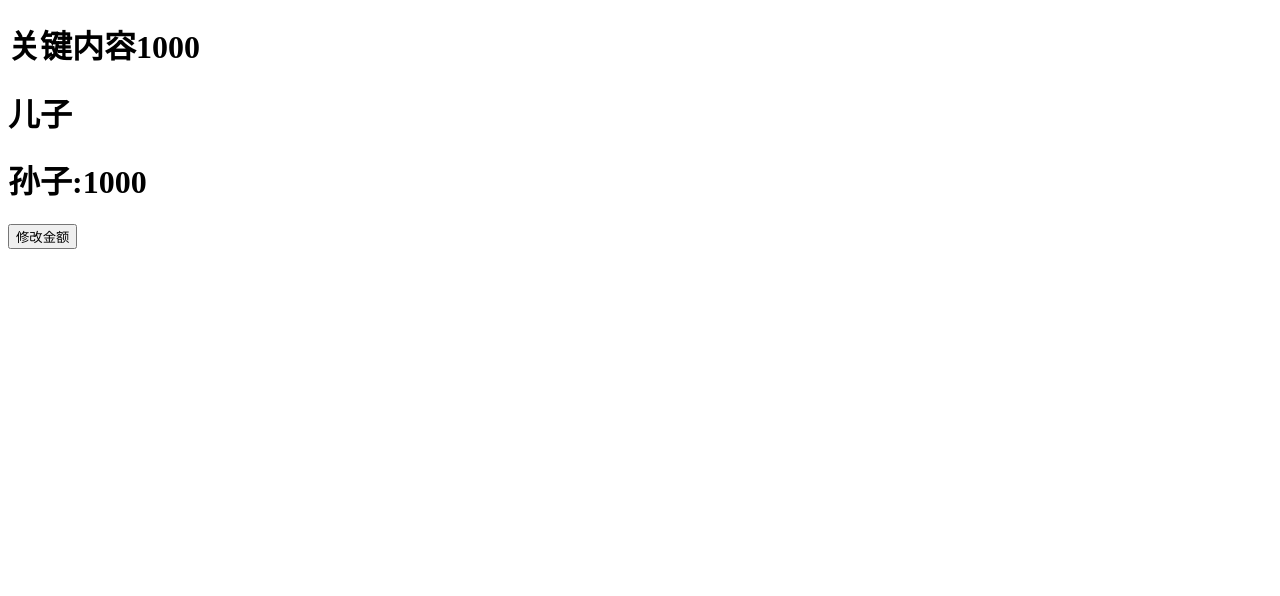
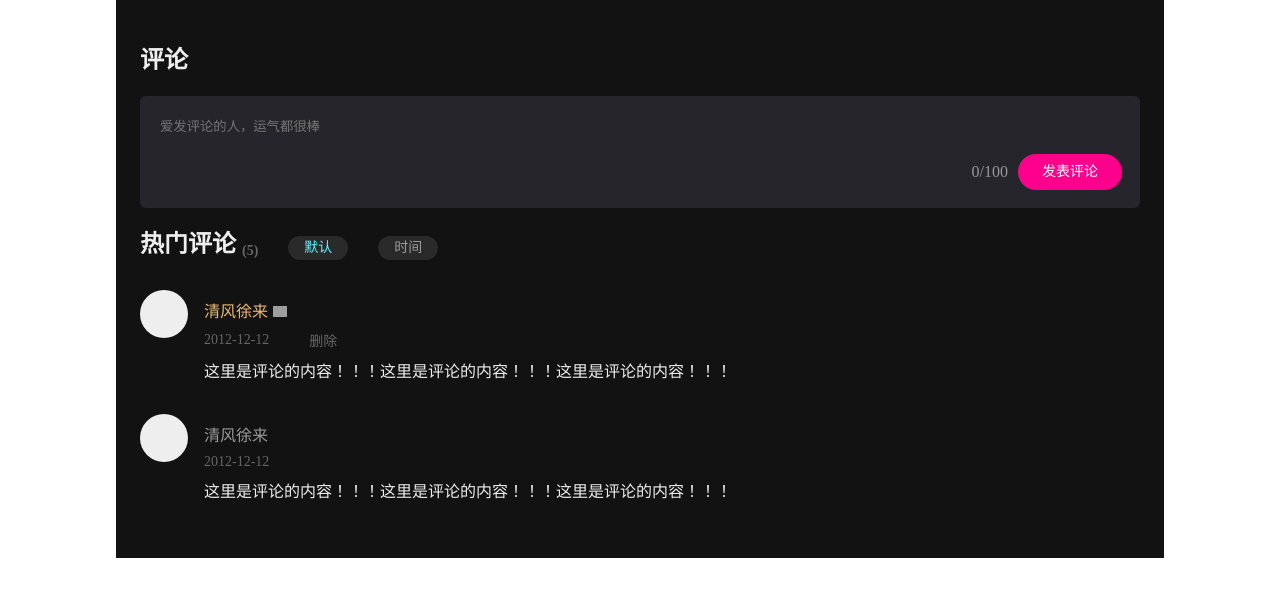
Before and after one commit to maguibing/react-study, a React (Create React App) app in the folder react-第三天/: page / in a window 1280 px wide. Shown: the top 596 px of the page. Built offline with nearby package versions, Linux system fonts and the light colour scheme; grey boxes are pictures that could not be loaded.

Commit message:
评论组件拆分

```diff
--- /dev/null
+++ b/react-第三天/src/context/components/CommentHead.jsx
@@ -0,0 +1,11 @@
+const CommentHead = () => {
+    return (
+      <h3 className="comm-head">
+        热门评论<sub>(5)</sub>
+        <span className="active">默认</span>
+        <span>时间</span>
+      </h3>
+    );
+  };
+
+  export default CommentHead;
--- /dev/null
+++ b/react-第三天/src/context/components/CommentInput.jsx
@@ -0,0 +1,17 @@
+const CommentInput = () => {
+    return (
+      <>
+        <h3 className="comm-head">评论</h3>
+        <div className="comm-input">
+          <textarea placeholder="爱发评论的人，运气都很棒" >
+          </textarea>
+          <div className="foot">
+              <div className="word">0/100</div>
+              <div className="btn">发表评论</div>
+          </div>
+        </div>
+      </>
+    )
+  }
+
+  export default CommentInput
--- /dev/null
+++ b/react-第三天/src/context/components/CommentList.jsx
@@ -0,0 +1,40 @@
+const CommentList = () => {
+    return (
+      <ul className="comm-list">
+        <li className="comm-item">
+          <div className="avatar"></div>
+          <div className="info">
+            <p className="name vip">
+              清风徐来
+              <img alt="" src="https://gw.alicdn.com/tfs/TB1c5JFbGSs3KVjSZPiXXcsiVXa-48-48.png" />
+            </p>
+            <p className="time">
+              <span>2012-12-12</span>
+              <span className="iconfont icon-collect"></span>
+              <span className="del">删除</span>
+            </p>
+            <p>
+              这里是评论的内容！！！这里是评论的内容！！！这里是评论的内容！！！
+            </p>
+          </div>
+        </li>
+        <li className="comm-item">
+          <div className="avatar"></div>
+          <div className="info">
+            <p className="name">
+              清风徐来
+            </p>
+            <p className="time">
+              <span>2012-12-12</span>
+              <span className="iconfont icon-collect-sel"></span>
+            </p>
+            <p>
+              这里是评论的内容！！！这里是评论的内容！！！这里是评论的内容！！！
+            </p>
+          </div>
+        </li>
+      </ul>
+    )
+  }
+
+  export default CommentList
--- a/react-第三天/src/context/index.jsx
+++ b/react-第三天/src/context/index.jsx
@@ -1,55 +1,20 @@
-import React from 'react'
+import React, { Component } from 'react'
+import CommentHead from './components/CommentHead'
+import CommentInput from './components/CommentInput'
+import CommentList from './components/CommentList'
+// import './index.css'
 
-const hisContext = React.createContext(0)
-
-
-export default class Parent extends React.Component {
-    state = {
-        money:1000
-    }
-
-    updateMoeny (value) {
-        this.setState({
-            money: value
-        })
-    }
-
-    render () {
-        return (
-        <React.Fragment>
-                    <h1>关键内容{ this.state.money}</h1>
-            <hisContext.Provider value={{money:this.state.money, updateMoeny:this.updateMoeny.bind(this)}}>
-                <Son></Son>
-            </hisContext.Provider>
-        </React.Fragment>
-        )
-    }
+export default class App extends Component {
+  render() {
+    return (
+      <div className="comments">
+        {/* 输入框组件 */}
+        <CommentInput />
+        {/* 标题排序组件 */}
+        <CommentHead />
+        {/* 列表组件 */}
+        <CommentList />
+      </div>
+    )
+  }
 }
-
-class Son extends React.Component{
-    render () {
-        return (
-            <div>
-                <h1>儿子</h1>
-                <GrandSon></GrandSon>
-            </div>
-        )
-    }
-}
-
-class GrandSon extends React.Component{
-    render () {
-        return (
-            <hisContext.Consumer>
-            {(value) =>
-            (
-                <div>
-                    < h1 > 孙子:{value.money}</h1>
-                    <button onClick={()=>value.updateMoeny(500)}> 修改金额 </button>
-               </div>
-            )
-                   }
-           </hisContext.Consumer>
-        )
-    }
-}
--- a/react-第三天/src/index.css
+++ b/react-第三天/src/index.css
@@ -1,28 +1,137 @@
-.parent {
-    width: 500px;
+body {
+    margin: 0;
+  }
+  .comments {
+    background-color: #121212;
+    color: #eee;
+    padding: 24px;
+    width: 1000px;
     margin: 0 auto;
   }
-  .parent h1 {
-    font-weight: normal;
-    margin: 0;
-    padding: 20px 0;
+  .comm-head {
+    color: #eee;
+    font-size: 24px;
+    line-height: 24px;
+    margin-bottom: 24px;
   }
-  .child {
-    width: 100%;
-    box-sizing: border-box;
-    margin-bottom: 10px;
+  .comm-head sub {
+    font-size: 14px;
+    color: #666;
+    margin-left: 6px;
+    bottom: 0.2em;
+    position: relative;
   }
 
-  .child h3 {
+  .comm-head span {
+    display: inline-block;
+    line-height: 1;
+    padding: 5px 16px;
+    font-size: 14px;
     font-weight: normal;
-    color: #333;
-    margin: 0;
-    padding: 10px 0;
+    border-radius: 12px;
+    background-color: rgba(255,255,255,0.1);
+    color: #999;
+    cursor: pointer;
+    margin-left: 30px;
   }
-  .child .detail {
-    font-size: 14px;
+  .comm-head span:hover , .comm-head span.active{
+    color: #61f6ff;
+  }
+
+  .comm-list {
+    list-style: none;
+    padding: 0;
+  }
+  .comm-item {
+    display: flex;
+    margin-bottom: 24px;
+  }
+  .comm-item .avatar {
+    width: 48px;
+    height: 48px;
+    line-height: 48px;
+    border-radius: 24px;
+    display: inline-block;
+    cursor: pointer;
+    background-position: 50%;
+    background-size: 100%;
+    background-color: #eee;
+  }
+  .comm-item .info {
+    padding-left: 16px;
+  }
+  .comm-item .info p {
+    margin: 8px 0;
+  }
+  .comm-item .info p.name {
     color: #999;
   }
-  .child .detail span {
+  .comm-item .info p.vip {
+    color: #ebba73;
+  }
+  .comm-item .info p.vip img {
+    width: 14px;
+    vertical-align: baseline;
+    margin-left: 5px;
+  }
+  .comm-item .info p.time {
+    color: #666;
+    font-size: 14px;
+    display: flex;
+    align-items: center;
+  }
+
+  .comm-item .info .iconfont {
+    margin-left: 20px;
+    position: relative;
+    top: 1px;
+    cursor: pointer;
+  }
+  .comm-item .info .iconfont.icon-collect-sel {
+    color: #ff008c;
+  }
+  .comm-item .info .del {
+    margin-left: 20px;
+    cursor: pointer;
+  }
+  .comm-item .info .del:hover {
+    color: #ccc;
+  }
+
+  .comm-input {
+    border-radius: 6px;
+    padding: 18px;
+    background-color: #25252b;
+  }
+  .comm-input textarea {
+    border: 0;
+    outline: 0;
+    resize: none;
+    background: transparent;
+    color: #999;
+    width: 100%;
+    font-family: inherit;
+    height: auto;
+    overflow: auto;
+  }
+  .comm-input .foot {
+    display: flex;
+    justify-content: flex-end;
+    justify-items: center;
+  }
+  .comm-input .foot .word {
+    line-height: 36px;
     margin-right: 10px;
+    color: #999;
   }
+  .comm-input .foot .btn {
+    background-color: #ff008c;
+    font-size: 14px;
+    color: #fff;
+    line-height: 36px;
+    text-align: center;
+    border-radius: 18px;
+    padding: 0 24px;
+    cursor: pointer;
+    user-select: none;
+  }
```
